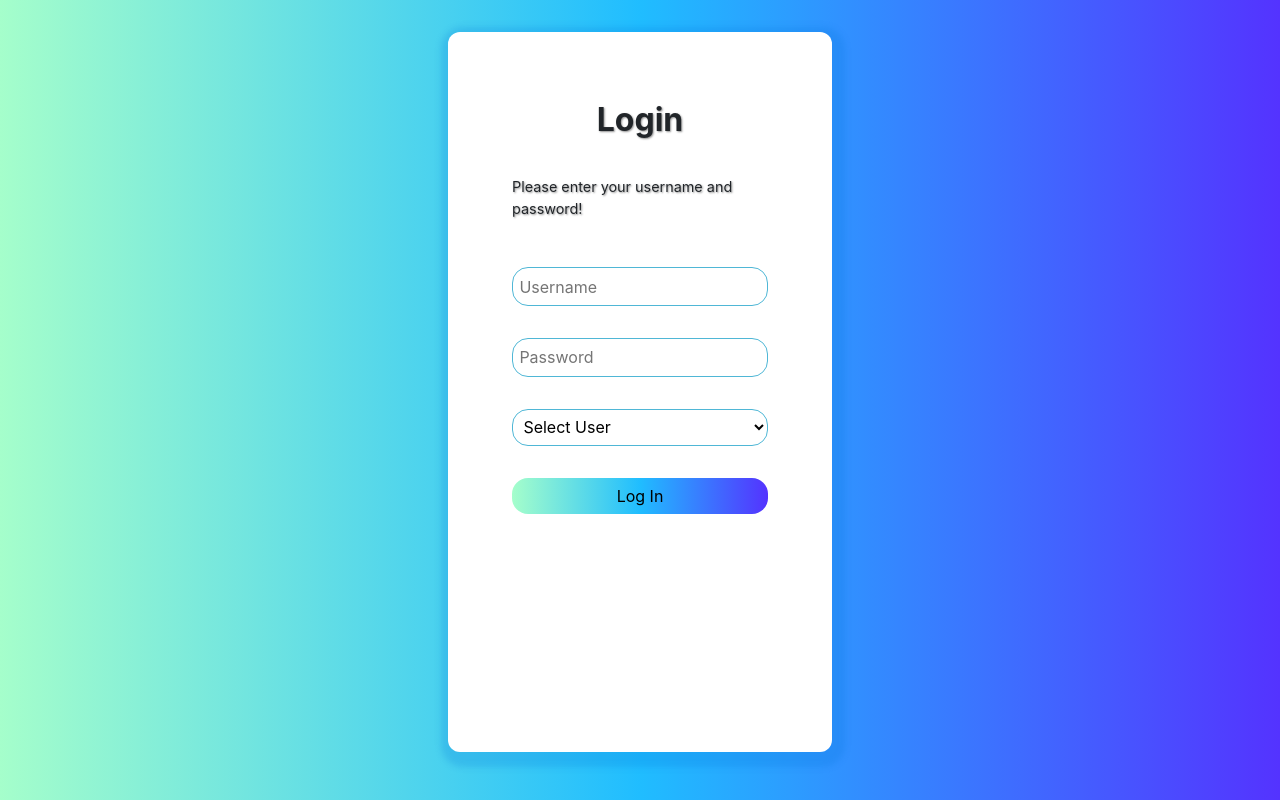
After one commit to shuvra-matrix/-Housekeeping-Management-System-in-the-Hospitality-Industry, a Django app: page /login/ in a window 1280 px wide. The commit adds this page. Run offline with Django 3.2, Linux system fonts and the light colour scheme; some libraries are stand-ins or nearby versions.

Commit message:
create login page

```diff
--- a/hms/hms_app/urls.py
+++ b/hms/hms_app/urls.py
@@ -6,6 +6,7 @@ app_name= "hmsapp"
 
 urlpatterns = [
     path('',views.index,name='index'),
+    path('login/', views.login, name='login'),
     path('room_status/', views.room_status,name="room_status"),
     path('room_manage/',views.room_manage,name="room_manage"),
     path('room_update/',views.room_update,name="room_update"),
--- a/hms/hms_app/views.py
+++ b/hms/hms_app/views.py
@@ -4,6 +4,11 @@ from hms_app.models import Admin, Housekeeper, Room_floor, Room, Room_details, H
 from random import randint
 
 # Create your views here.
+def login(request):
+    return render(request, "other/login.html")
+
+
+
 
 def index(requests):
     total_room = Room.objects.all().count()
--- a/hms/static/css/style.css
+++ b/hms/static/css/style.css
@@ -37,6 +37,92 @@ body{
 
 
 /* admin index page closed */
+
+/* login page css */
+
+.login_main_div {
+    background: #5433FF !important;
+    background: -webkit-linear-gradient(to right, #A5FECB, #20BDFF, #5433FF) !important;
+
+    background: linear-gradient(to right, #A5FECB, #20BDFF, #5433FF) !important;
+    height: 100%;
+    width: 100%;
+    position: absolute;
+
+}
+
+.login_sub_div {
+    background: white;
+    box-shadow: 3px 5px 6px 10px #0070d834;
+    padding: 2rem;
+    height: 90%;
+    width: 30%;
+    margin: 2rem auto;
+    border-radius: 12px;
+}
+
+.login_div {
+    position: relative;
+    display: flex;
+    justify-content: center;
+    margin: 2rem;
+}
+
+input[class=log_input] {
+    width: 100%;
+    padding: .4rem;
+    border: 1px rgb(79, 183, 214) solid;
+    border-radius: 16px;
+}
+
+input[class=log_input]:focus {
+    outline: none !important;
+    border-color: #719ECE;
+    box-shadow: 0 0 10px #719ECE;
+
+}
+
+strong {
+    font-size: 2rem;
+}
+
+p {
+    font-size: .9rem;
+}
+
+button[name=login] {
+    width: 100%;
+    background: #5433FF !important;
+    background: -webkit-linear-gradient(to right, #A5FECB, #20BDFF, #5433FF) !important;
+
+    background: linear-gradient(to right, #A5FECB, #20BDFF, #5433FF) !important;
+    border: none;
+    border-radius: 16px;
+    color: black;
+}
+
+
+.log_option{
+    width: 100%;
+    padding: .4rem;
+    border: 1px rgb(79, 183, 214) solid;
+    border-radius: 16px;
+    background-color: white;
+}
+.log_option:focus{
+    outline: none !important;
+    border-color: #719ECE;
+    box-shadow: 0 0 10px #719ECE;
+}
+
+
+
+
+
+/* login page css done */
+
+
+
 
 /* room status */
 
@@ -226,3 +312,56 @@ td{
 }
 
 /* close housekeeper */
+
+
+@media only screen and (max-width:1028px) {
+    .log_input {
+
+        width: 110%;
+
+    }
+
+    .login_sub_div {
+        width: 40%;
+        margin: 4rem auto;
+
+    }
+
+}
+
+
+@media only screen and (max-width:770px) {
+
+
+
+
+    .login_main_div {
+        position: fixed;
+    }
+
+    .login_sub_div {
+        width: 50%;
+        padding: .5rem;
+        height: 80%;
+        margin: 4rem auto;
+    }
+
+    strong {
+        font-size: 1.5rem;
+    }
+
+}
+
+@media only screen and (max-width:492px) {
+
+
+    .login_sub_div {
+        width: 70%;
+        padding: .5rem;
+    }
+
+    strong {
+        font-size: 1.3rem;
+    }
+
+}
--- /dev/null
+++ b/hms/templates/other/login.html
@@ -0,0 +1,52 @@
+<!DOCTYPE html>
+{% load static %}
+<html lang="en">
+<head>
+    <meta charset="UTF-8">
+    <meta http-equiv="X-UA-Compatible" content="IE=edge">
+    <meta name="viewport" content="width=device-width, initial-scale=1.0">
+    <link rel="stylesheet" href="{%static 'css/style.css'%}">
+    <title>Housekeeping Management System</title>
+    <meta name="viewport" content="width=device-width, initial-scale=1">
+    <link rel="stylesheet" href="./style/style.css">
+    <link rel="stylesheet" href="https://maxcdn.bootstrapcdn.com/bootstrap/4.0.0/css/bootstrap.min.css" integrity="sha384-Gn5384xqQ1aoWXA+058RXPxPg6fy4IWvTNh0E263XmFcJlSAwiGgFAW/dAiS6JXm" crossorigin="anonymous">
+    <script src="https://cdn.jsdelivr.net/npm/bootstrap@5.1.0/dist/js/bootstrap.bundle.min.js" integrity="sha384-U1DAWAznBHeqEIlVSCgzq+c9gqGAJn5c/t99JyeKa9xxaYpSvHU5awsuZVVFIhvj" crossorigin="anonymous"></script>
+</head>
+<body>
+
+<div class="login_main_div">
+    <div class="login_sub_div">
+            <div class="login_div">
+               <strong>Login</strong>
+            </div>
+            <div class="login_div">
+               <p>Please enter your username and password!</p>
+            </div>
+        <form action="" method="POST">
+            <div class="login_div">
+                <input class="log_input" id="email" type="text" name="user_id" placeholder="Username" required>
+            </div>
+            <div class="login_div">
+                <input class="log_input" type="password" name="password" placeholder="Password" required>
+            </div>
+            <div class="login_div">
+               <select name="user_type" class="log_option">
+                   <option value="">Select User</option>
+                   <option value="Admin">Admin</option>
+                   <option value="Staff">Staff</option>
+                   <option value="Housekeeper">Housekeeper</option>
+               </select>
+            </div>
+            <div class="login_div">
+                <button class="btn btn-primary" value="login" name="login">Log In </button>
+            </div>
+            <div class="login_div">
+                <p style="color: #ad3b6d;">  </p>
+            </div>
+        </form>
+    </div>
+</div>
+
+</body>
+
+</html>
```
